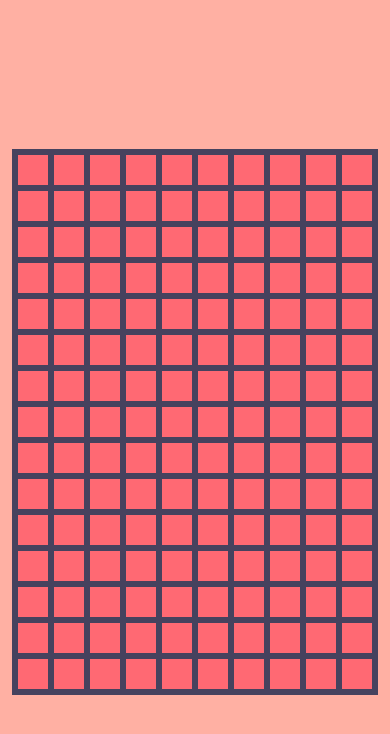
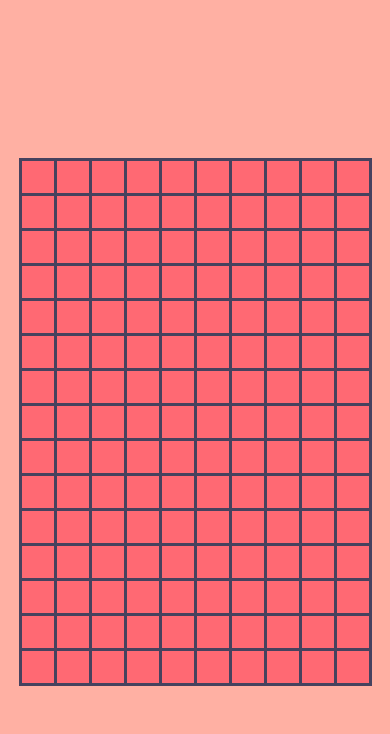
Before and after one commit to dienoov/minesweeper, a plain HTML site: page index.html in a window 390 px wide. Drawn offline with Linux system fonts and the light colour scheme.

Commit message:
change using grid instead of flexbox

```diff
--- a/css/minesweeper/minesweeper.css
+++ b/css/minesweeper/minesweeper.css
@@ -7,9 +7,9 @@
     --minesweeper-secondary-foreground: #ffb0a3;
 
     --minesweeper-button-size: 48px;
-    --minesweeper-border-width: 4px;
+    --minesweeper-border-width: 6px;
 
-    --minesweeper-font-family: 'Press Start 2P', cursive;
+    --minesweeper-font-family: 'Press Start 2P', monospace;
     --minesweeper-font-size: calc(var(--minesweeper-button-size) / 2);
 
     --minesweeper-color-one: #6461c2;
@@ -19,40 +19,40 @@
     --minesweeper-color-five: #c45d9f;
     --minesweeper-color-six: #2ba9b4;
 
-    background-color: var(--minesweeper-primary-foreground);
-    border: calc((var(--minesweeper-border-width)) * 2) solid var(--minesweeper-primary-foreground);
+    border: var(--minesweeper-border-width) solid var(--minesweeper-primary-foreground);
     font-family: var(--minesweeper-font-family);
 }
 
 @media (max-width: 576px) {
     .minesweeper {
-        --minesweeper-button-size: 36px;
+        --minesweeper-button-size: 32px;
         --minesweeper-border-width: 3px;
     }
 }
 
 .minesweeper > div {
-    display: flex;
+    display: grid;
+    grid-template-columns: repeat(15, 1fr);
+    grid-gap: var(--minesweeper-border-width);
+    background-color: var(--minesweeper-secondary-foreground);
+}
+
+.minesweeper.portrait > div {
+    grid-template-columns: repeat(10, 1fr);
 }
 
 .minesweeper > div > button {
     width: var(--minesweeper-button-size);
     height: var(--minesweeper-button-size);
+    background-color: var(--minesweeper-primary-background);
     border: none;
-}
-
-.minesweeper > div > button {
-    background-color: var(--minesweeper-primary-background);
-    border: var(--minesweeper-border-width) solid var(--minesweeper-primary-foreground);
+    box-shadow: 0 0 0 var(--minesweeper-border-width) var(--minesweeper-primary-foreground);
     font-family: var(--minesweeper-font-family);
     font-size: var(--minesweeper-font-size);
     color: var(--minesweeper-primary-foreground);
     display: flex;
     justify-content: center;
     align-items: center;
-    transition-property: background-color, border;
-    transition-duration: .1s;
-    transition-timing-function: ease-out;
 }
 
 .minesweeper > div > button:hover {
@@ -62,7 +62,7 @@
 
 .minesweeper > div > button:disabled {
     background-color: var(--minesweeper-secondary-background);
-    border-color: var(--minesweeper-secondary-foreground);
+    box-shadow: none;
 }
 
 .minesweeper > div > button[class="1"] {
@@ -88,23 +88,3 @@
 .minesweeper > div > button[class="6"] {
     color: var(--minesweeper-color-six);
 }
-
-.minesweeper > div:first-child > button {
-    height: calc(var(--minesweeper-button-size) - var(--minesweeper-border-width));
-    border-top: none;
-}
-
-.minesweeper > div:last-child > button {
-    height: calc(var(--minesweeper-button-size) - var(--minesweeper-border-width));
-    border-bottom: none;
-}
-
-.minesweeper > div > button:first-child {
-    width: calc(var(--minesweeper-button-size) - var(--minesweeper-border-width));
-    border-left: none;
-}
-
-.minesweeper > div > button:last-child {
-    width: calc(var(--minesweeper-button-size) - var(--minesweeper-border-width));
-    border-right: none;
-}
--- a/js/minesweeper/minesweeper.js
+++ b/js/minesweeper/minesweeper.js
@@ -1,10 +1,11 @@
 class Minesweeper {
     constructor({el}) {
         this.element = document.querySelector(el);
-        this.board = [];
+        this.grid = document.createElement('div');
+        this.squares = [];
 
-        this.rowCount = window.innerWidth > window.innerHeight ? 10 : 15;
-        this.colCount = window.innerWidth > window.innerHeight ? 15 : 10;
+        this.rowCount = this.isPortrait ? 15 : 10;
+        this.colCount = this.isPortrait ? 10 : 15;
         this.mineCount = 30;
 
         this.mines = 0;
@@ -12,33 +13,33 @@ class Minesweeper {
         this.recursiveRevealed = [];
 
         for (let r = 0; r < this.rowCount; r += 1) {
-            this.board[r] = document.createElement('div');
-            this.element.append(this.board[r]);
-
+            this.squares[r] = [];
             for (let c = 0; c < this.colCount; c += 1) {
-                this.board[r][c] = document.createElement('button');
-                this.board[r][c].row = r;
-                this.board[r][c].col = c;
-                this.board[r].append(this.board[r][c]);
+                this.squares[r][c] = document.createElement('button');
+                this.squares[r][c].row = r;
+                this.squares[r][c].col = c;
+                this.grid.append(this.squares[r][c]);
             }
         }
 
+        this.element.append(this.grid);
         this.element.classList.add('minesweeper');
+        this.isPortrait && this.element.classList.add('portrait');
         this.element.addEventListener('click', this.click.bind(this));
     }
 
     click(ev) {
-        const target = ev.target.closest('button');
+        const square = ev.target.closest('button');
 
-        if (!target) return;
+        if (!square) return;
 
         while (this.mines < this.mineCount) {
             const randomRow = Math.floor(Math.random() * this.rowCount);
             const randomCol = Math.floor(Math.random() * this.colCount);
-            const random = this.board[randomRow][randomCol];
+            const random = this.squares[randomRow][randomCol];
 
-            const isAroundTargetRow = randomRow > target.row - 3 && randomRow < target.row + 3;
-            const isAroundTargetCol = randomCol > target.col - 3 && randomCol < target.col + 3;
+            const isAroundTargetRow = randomRow > square.row - 3 && randomRow < square.row + 3;
+            const isAroundTargetCol = randomCol > square.col - 3 && randomCol < square.col + 3;
 
             if ((isAroundTargetRow && isAroundTargetCol) || this.isMine(random))
                 continue;
@@ -49,10 +50,10 @@ class Minesweeper {
             this.mines += 1;
         }
 
-        this.reveal(target);
-        this.recursiveRevealed = [this.squareId(target)];
+        this.reveal(square);
+        this.recursiveRevealed = [this.squareId(square)];
 
-        this.isBlank(target) && this.revealNeighbors(target);
+        this.isBlank(square) && this.revealNeighbors(square);
         this.recursiveRevealed = [];
     }
 
@@ -102,49 +103,49 @@ class Minesweeper {
     topLeft(r, c) {
         const row = r - 1;
         const col = c - 1;
-        return row < 0 || col < 0 ? false : this.board[row][col];
+        return row < 0 || col < 0 ? false : this.squares[row][col];
     }
 
     topCenter(r, c) {
         const row = r - 1;
         const col = c;
-        return row < 0 || col < 0 ? false : this.board[row][col];
+        return row < 0 || col < 0 ? false : this.squares[row][col];
     }
 
     topRight(r, c) {
         const row = r - 1;
         const col = c + 1;
-        return row < 0 || col >= this.colCount ? false : this.board[row][col];
+        return row < 0 || col >= this.colCount ? false : this.squares[row][col];
     }
 
     centerLeft(r, c) {
         const row = r;
         const col = c - 1;
-        return row < 0 || col < 0 ? false : this.board[row][col];
+        return row < 0 || col < 0 ? false : this.squares[row][col];
     }
 
     centerRight(r, c) {
         const row = r;
         const col = c + 1;
-        return row >= this.rowCount || col >= this.colCount ? false : this.board[row][col];
+        return row >= this.rowCount || col >= this.colCount ? false : this.squares[row][col];
     }
 
     bottomLeft(r, c) {
         const row = r + 1;
         const col = c - 1;
-        return row >= this.rowCount || col < 0 ? false : this.board[row][col];
+        return row >= this.rowCount || col < 0 ? false : this.squares[row][col];
     }
 
     bottomCenter(r, c) {
         const row = r + 1;
         const col = c;
-        return row >= this.rowCount || col >= this.colCount ? false : this.board[row][col];
+        return row >= this.rowCount || col >= this.colCount ? false : this.squares[row][col];
     }
 
     bottomRight(r, c) {
         const row = r + 1;
         const col = c + 1;
-        return row >= this.rowCount || col >= this.colCount ? false : this.board[row][col];
+        return row >= this.rowCount || col >= this.colCount ? false : this.squares[row][col];
     }
 
     getNeighbors(r, c) {
@@ -153,6 +154,10 @@ class Minesweeper {
             this.bottomLeft(r, c), this.bottomCenter(r, c), this.bottomRight(r, c)];
     }
 
+    get isPortrait() {
+        return window.innerWidth < window.innerHeight;
+    }
+
     get MINE_ICON() {
         return '*';
     }
```
